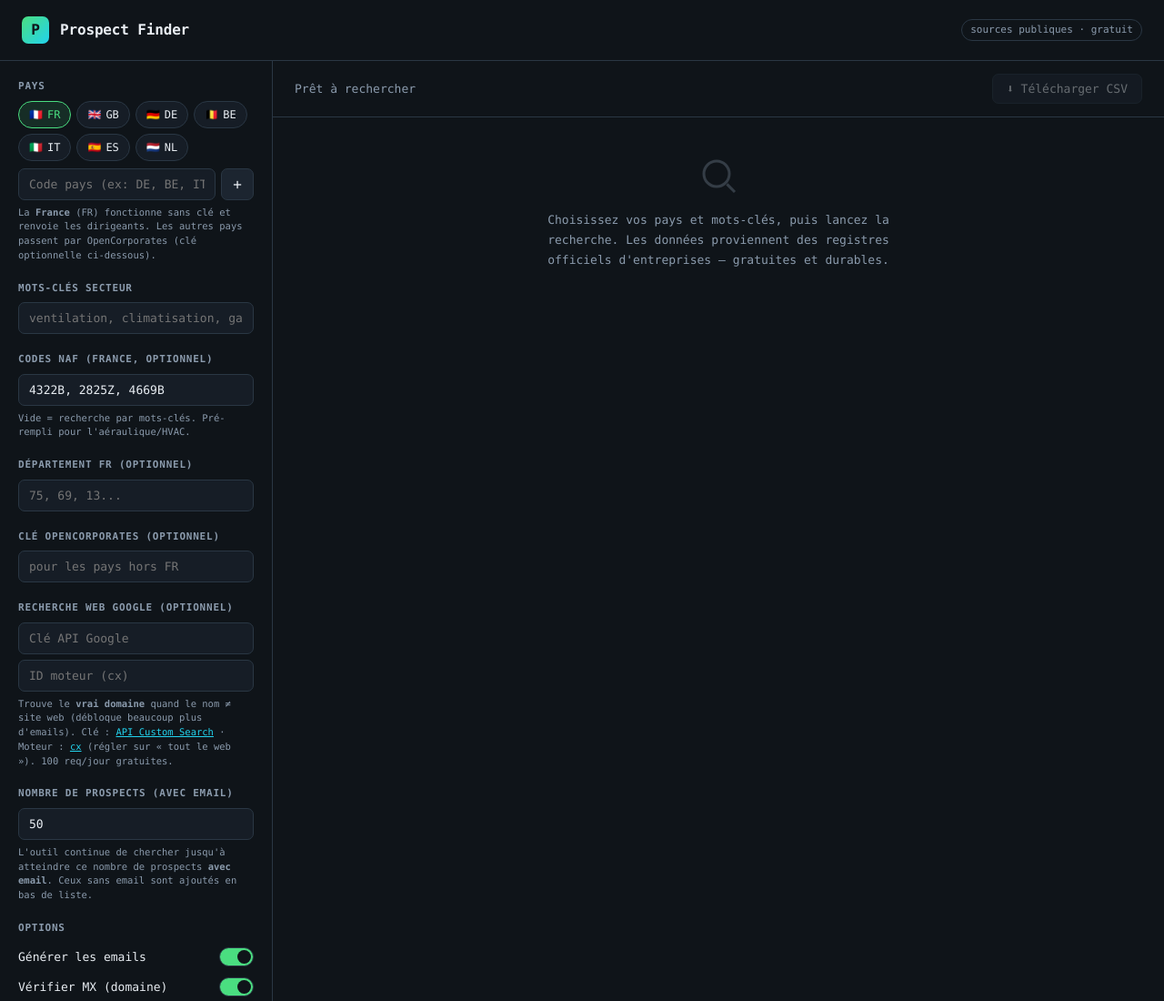
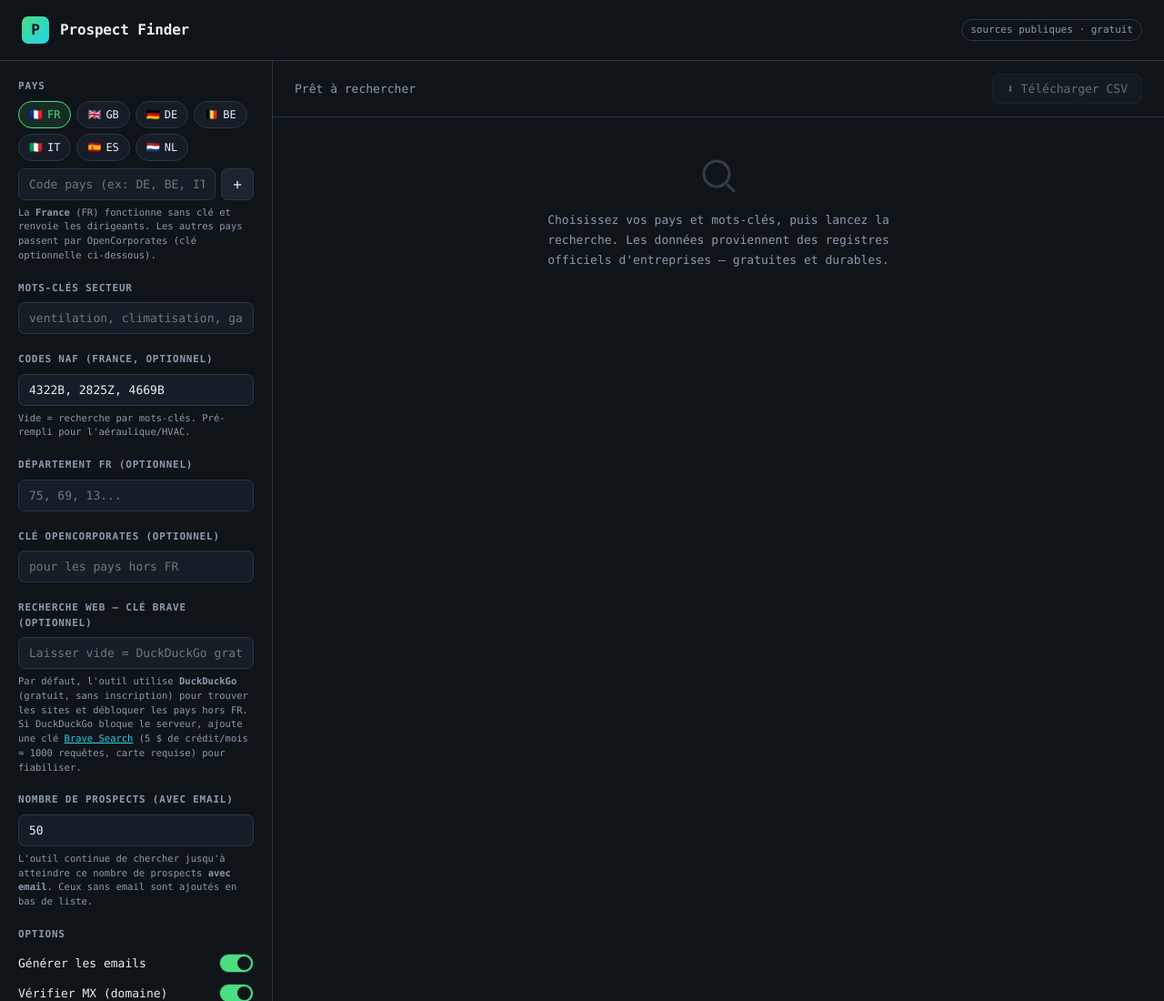
Before and after one commit to SofienMiyagi/Prospect-search, a website: page index.html in a window 1280 px wide. Shown: the top 1100 px of the page at 91% size. Drawn offline with Linux system fonts and the light colour scheme.

Commit message:
Recherche web DuckDuckGo gratuite (remplace Google fermé) + Brave optionnel (index.html)

```diff
--- a/index.html
+++ b/index.html
@@ -111,10 +111,9 @@
       </div>
 
       <div class="field">
-        <label>Recherche web Google (optionnel)</label>
-        <input type="text" id="googleKey" placeholder="Clé API Google" style="margin-bottom:6px">
-        <input type="text" id="googleCx" placeholder="ID moteur (cx)">
-        <div class="hintsmall">Trouve le <b>vrai domaine</b> quand le nom ≠ site web (débloque beaucoup plus d'emails). Clé : <a href="https://developers.google.com/custom-search/v1/introduction" target="_blank">API Custom Search</a> · Moteur : <a href="https://programmablesearchengine.google.com/" target="_blank">cx</a> (régler sur « tout le web »). 100 req/jour gratuites.</div>
+        <label>Recherche web — clé Brave (optionnel)</label>
+        <input type="text" id="braveKey" placeholder="Laisser vide = DuckDuckGo gratuit">
+        <div class="hintsmall">Par défaut, l'outil utilise <b>DuckDuckGo</b> (gratuit, sans inscription) pour trouver les sites et débloquer les pays hors FR. Si DuckDuckGo bloque le serveur, ajoute une clé <a href="https://api-dashboard.search.brave.com/" target="_blank">Brave Search</a> (5 $ de crédit/mois ≈ 1000 requêtes, carte requise) pour fiabiliser.</div>
       </div>
 
       <div class="field">
@@ -197,8 +196,7 @@ async function search(){
     naf: document.getElementById("naf").value.split(",").map(x=>x.trim()).filter(Boolean),
     dept: document.getElementById("dept").value.trim(),
     ocToken: document.getElementById("ocToken").value.trim(),
-    googleKey: document.getElementById("googleKey").value.trim(),
-    googleCx: document.getElementById("googleCx").value.trim(),
+    braveKey: document.getElementById("braveKey").value.trim(),
     genEmails: document.getElementById("sw-email").classList.contains("on"),
     verifyMx: document.getElementById("sw-mx").classList.contains("on"),
     doScrape: document.getElementById("sw-scrape").classList.contains("on"),
```
